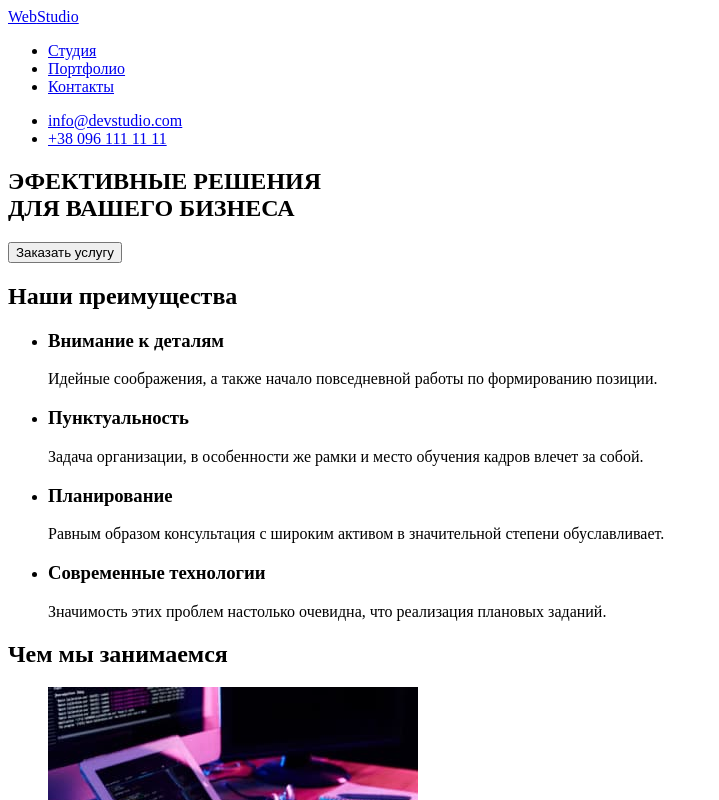
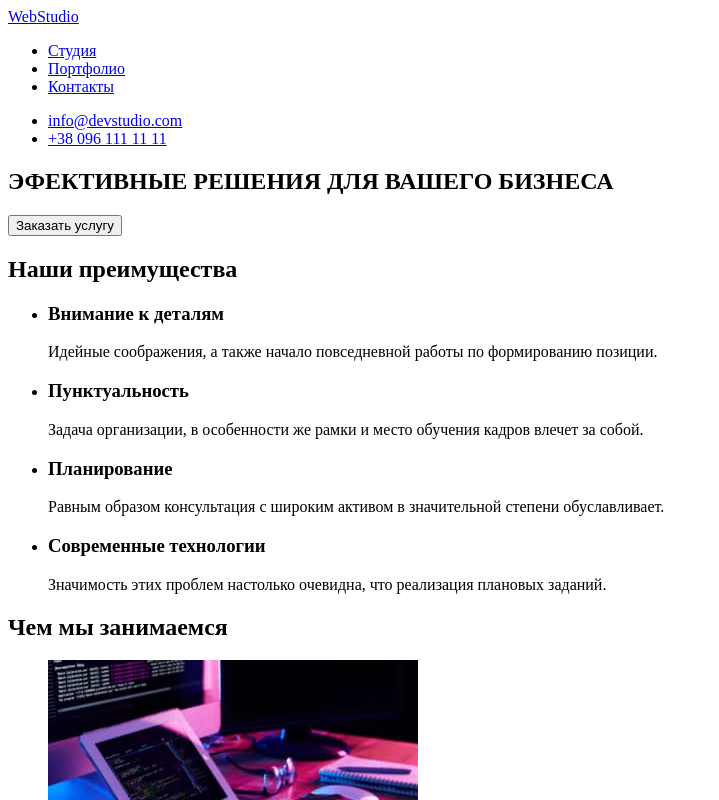
Before and after one commit to Olienik/goit-markup-hw-01, a plain HTML site: page index.html in a window 1280 px wide. Shown: the top 800 px of the page, without its empty margins (0-719 px from the left). Drawn offline with Linux system fonts and the light colour scheme.

Commit message:
17.12.2021
удалил br

```diff
--- a/index.html
+++ b/index.html
@@ -36,7 +36,7 @@
       <main>
         <section>
           <h1>
-            ЭФЕКТИВНЫЕ РЕШЕНИЯ <br/>
+            ЭФЕКТИВНЫЕ РЕШЕНИЯ
             ДЛЯ ВАШЕГО БИЗНЕСА
           </h1>
         <button type="button">Заказать услугу</button>
```
